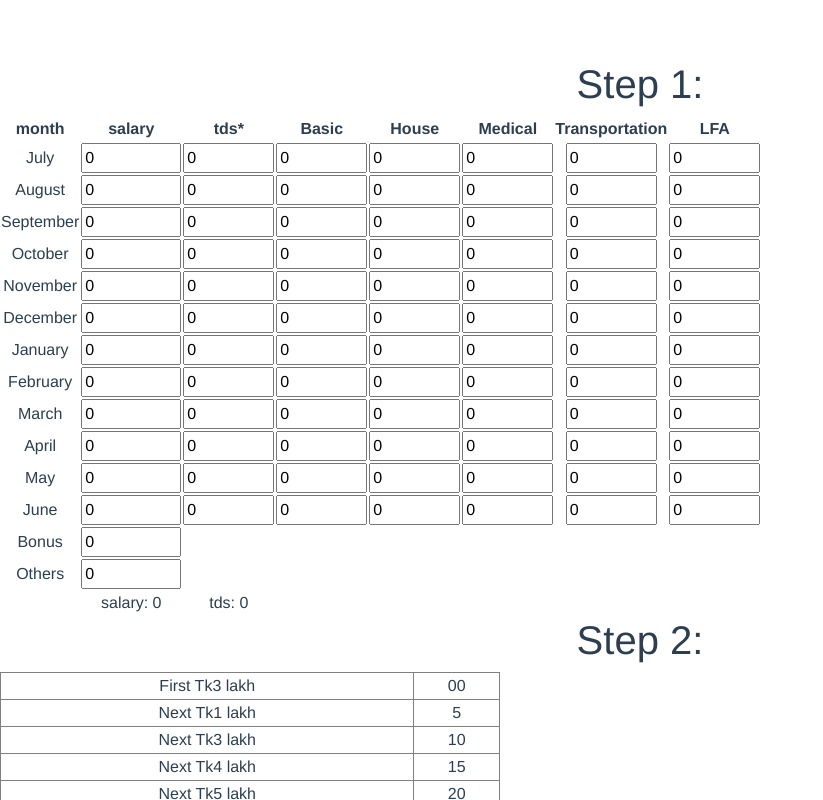
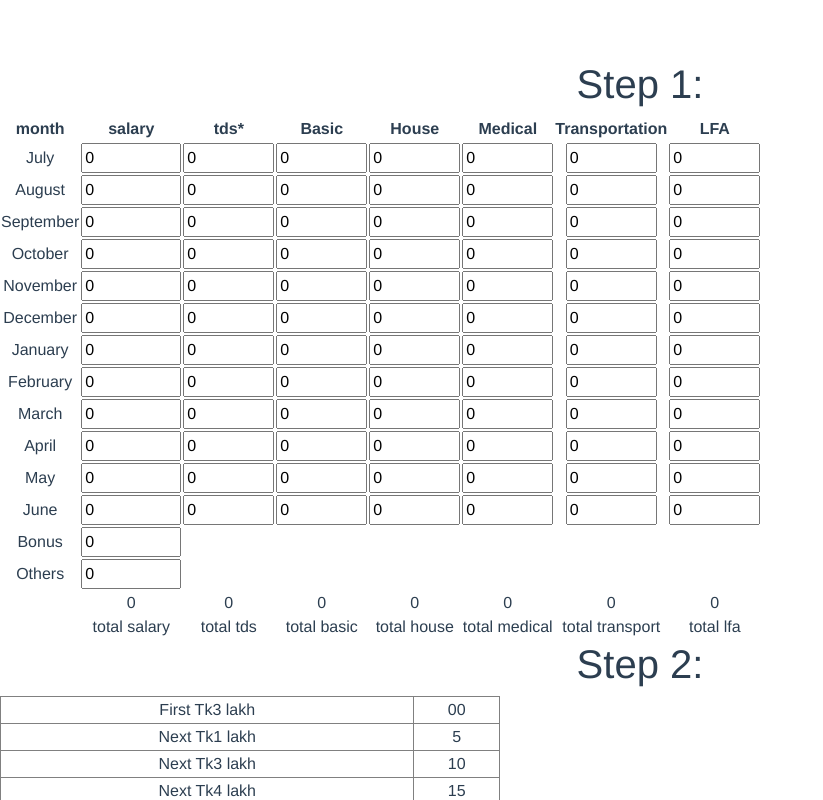
Before and after one commit to nadimtuhin/tax-calculator, a Vue app: page / in a window 1280 px wide. Shown: the top 800 px of the page, without its empty margins (0-823 px from the left). Built offline with nearby package versions, Linux system fonts and the light colour scheme.

Commit message:
added total sums

```diff
--- a/src/components/Salaries.vue
+++ b/src/components/Salaries.vue
@@ -78,8 +78,34 @@
 
     <tr>
       <td></td>
-      <td>salary: {{ totalSalary }}</td>
-      <td>tds: {{ totalTds }}</td>
+      <td>
+        {{ totalSalary }}
+        <br/> total salary
+      </td>
+      <td>
+        {{ totalTds }}
+        <br/> total tds
+      </td>
+      <td>
+        {{ totalBasic }}
+        <br/> total basic
+      </td>
+      <td>
+        {{ totalHouse }}
+        <br/> total house
+      </td>
+      <td>
+        {{ totalMedical }}
+        <br/> total medical
+      </td>
+      <td>
+        {{ totalTransport }}
+        <br/> total transport
+      </td>
+      <td>
+        {{ totalLfa }}
+        <br/> total lfa
+      </td>
     </tr>
   </table>
 </template>
@@ -117,7 +143,12 @@ export default {
     }),
     ...mapGetters({
       totalSalary: 'totalSalary',
-      totalTds: 'totalTds'
+      totalTds: 'totalTds',
+      totalHouse: 'totalHouse',
+      totalLfa: 'totalLfa',
+      totalMedical: 'totalMedical',
+      totalTransport: 'totalTransport',
+      totalBasic: 'totalBasic',
     }),
   }
 };
--- a/src/store/salaries.js
+++ b/src/store/salaries.js
@@ -112,7 +112,22 @@ const salaries = {
     },
     totalTds(state) {
       return state.months.reduceRight((carry, item) => carry + +item.tds, 0);
-    }
+    },
+    totalBasic({ months }) {
+      return arraySum(months.map(month => month.breakdown.basic));
+    },
+    totalHouse({ months }) {
+      return arraySum(months.map(month => month.breakdown.house));
+    },
+    totalMedical({ months }) {
+      return arraySum(months.map(month => month.breakdown.medical));
+    },
+    totalTransport({ months }) {
+      return arraySum(months.map(month => month.breakdown.transport));
+    },
+    totalLfa({ months }) {
+      return arraySum(months.map(month => month.breakdown.lfa));
+    },
   }
 };
 
```
